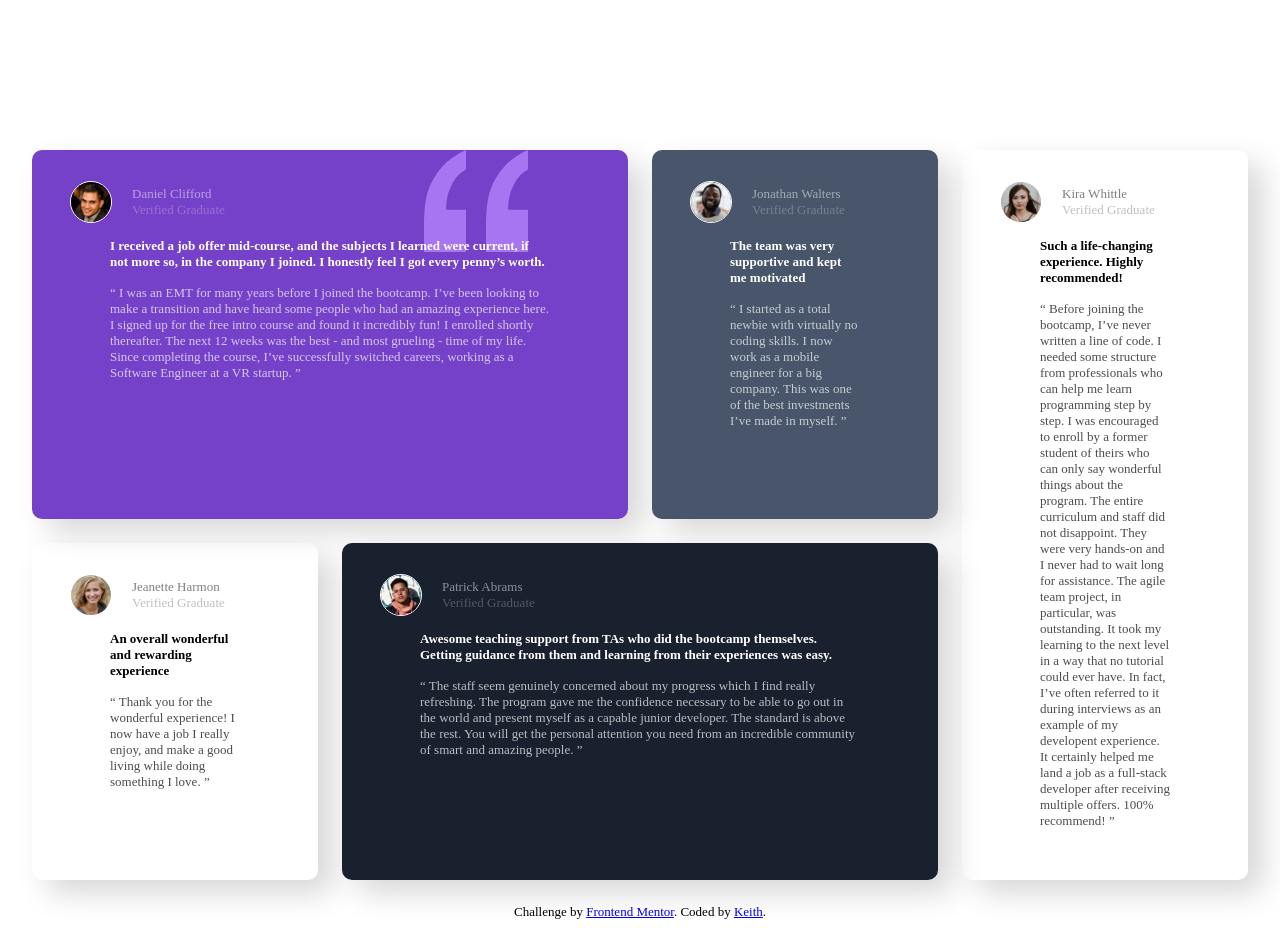
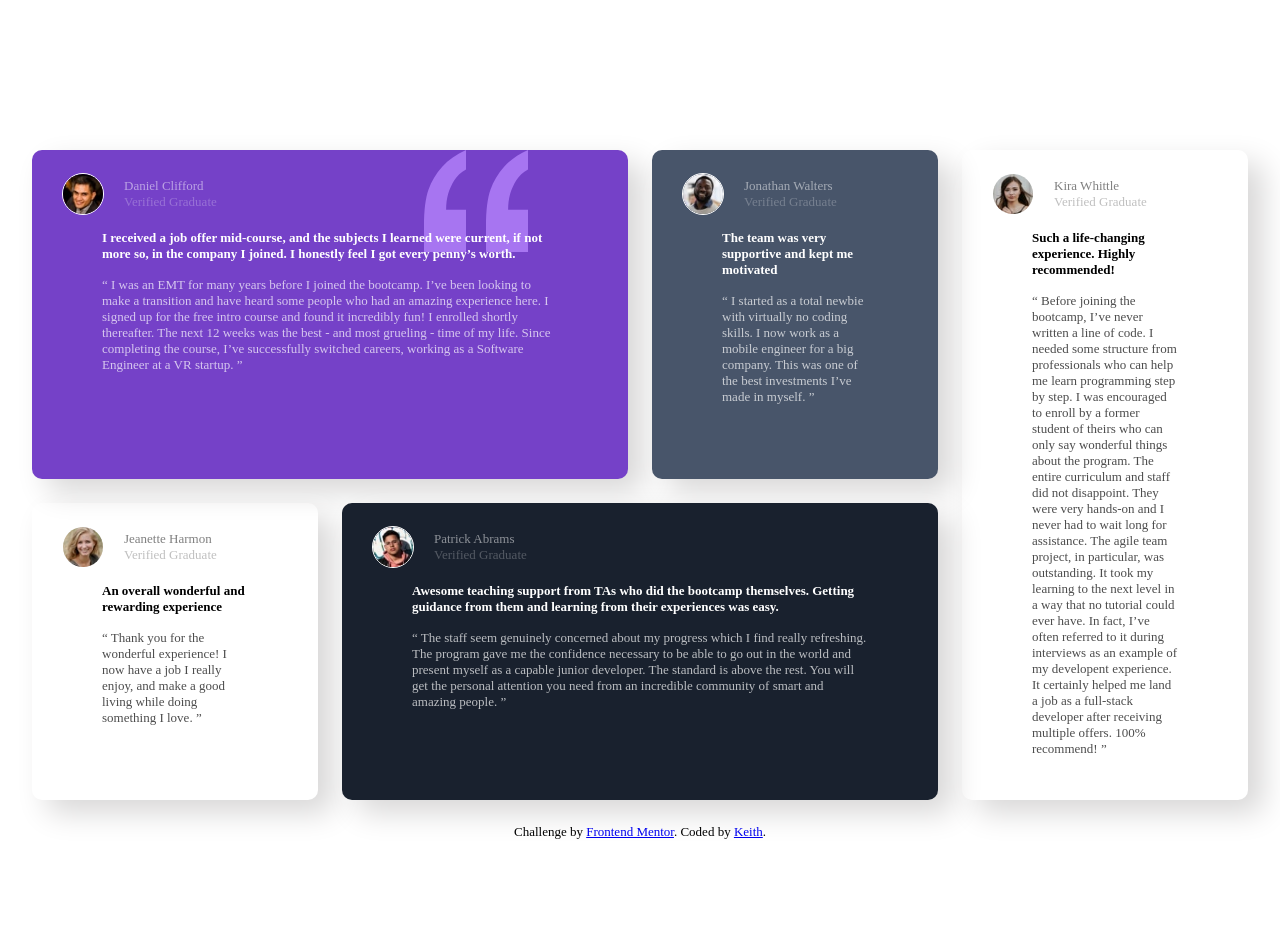
Before and after one commit to KeithLion/testimonials-grid-section-main, a plain HTML site: page index.html in a window 1280 px wide. After the commit the page ends 848 px from the top, so only its background shows below. Drawn offline with Linux system fonts and the light colour scheme.

Commit message:
adjusted the box padding

```diff
--- a/style.css
+++ b/style.css
@@ -62,7 +62,7 @@ color: hsl(0, 0%, 100%);
 }
 .box-style{
     border-radius: 10px;
-    padding: 38px;
+    padding: 30px;
     box-shadow: 15px 13px 30px #d8d7d7;
 }
 
```
